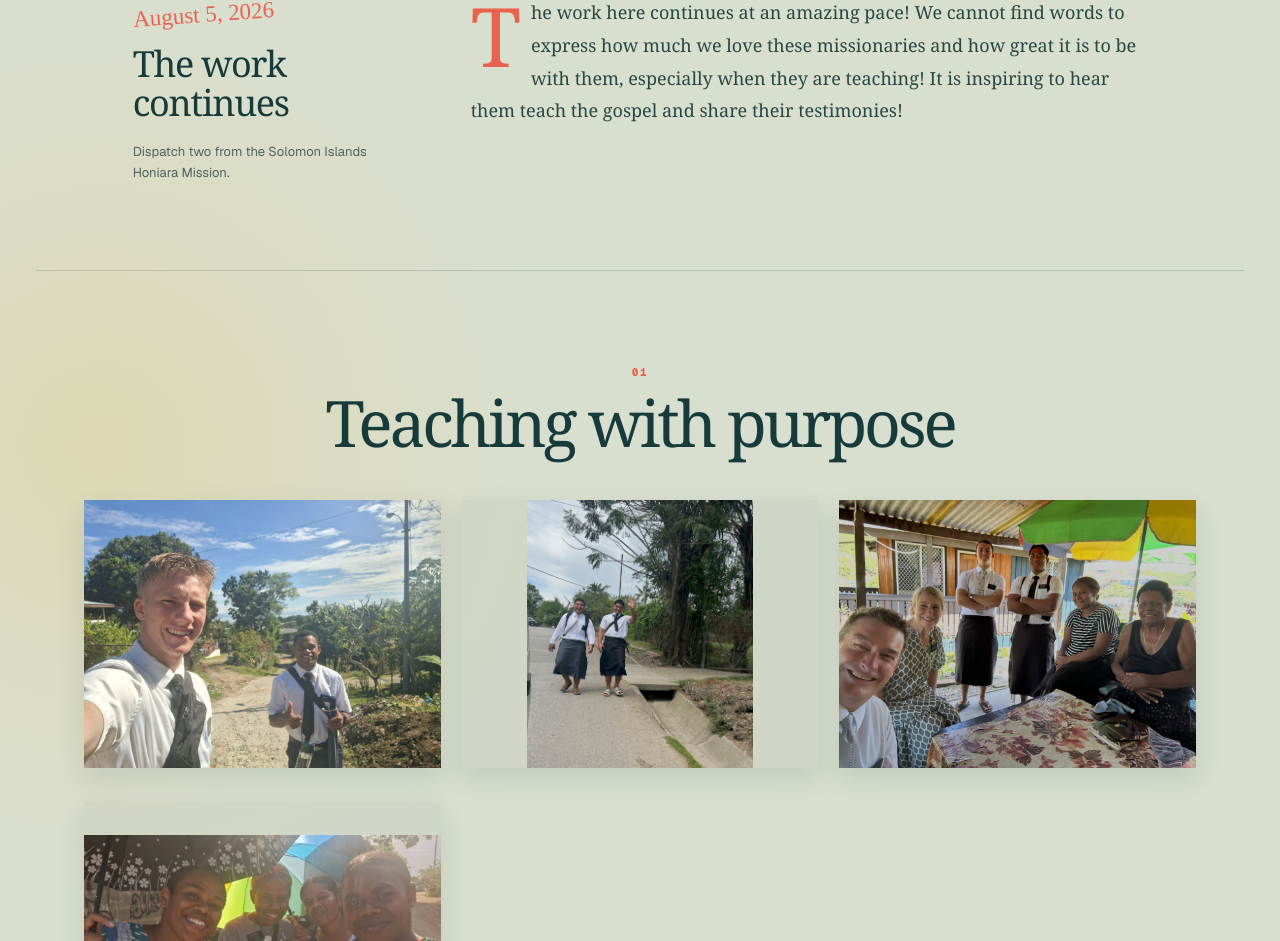
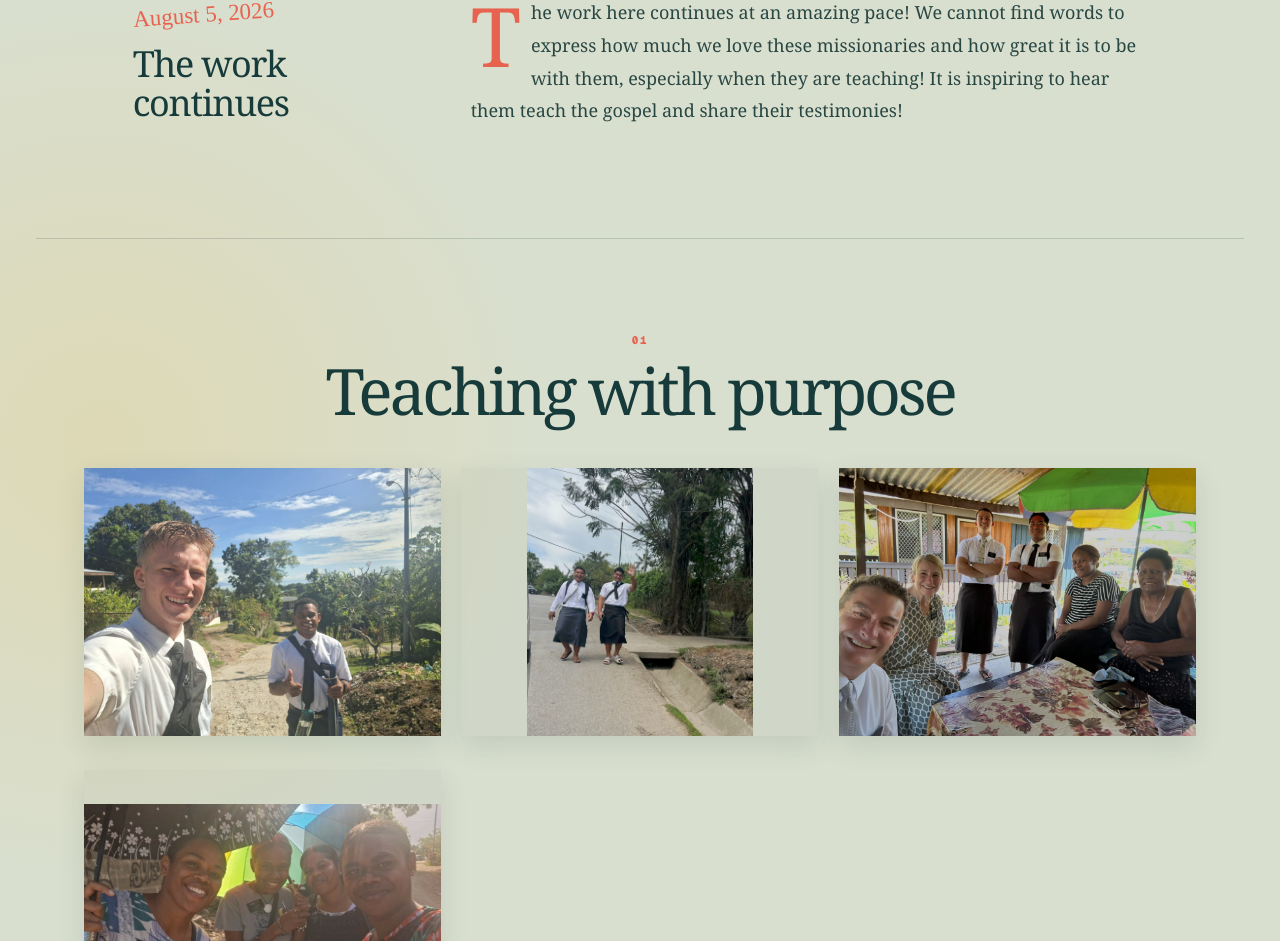
Before and after one commit to mckaycourt/solomon-islands-mission, a Next.js app: page /letters/august-5 in a window 1280 px wide. Shown: the part 944-1885 px from the top of the page. Built offline with nearby package versions, Linux system fonts and the light colour scheme.

Commit message:
Remove August intro subtitle

```diff
--- a/app/letters/august-5/page.tsx
+++ b/app/letters/august-5/page.tsx
@@ -151,7 +151,6 @@ export default function AugustFiveLetter() {
           <aside className="chapter-note">
             <span className="script">August 5, 2026</span>
             <h2>The work continues</h2>
-            <p>Dispatch two from the Solomon Islands Honiara Mission.</p>
           </aside>
           <div className="story">
             <p className="dropcap">The work here continues at an amazing pace! We cannot find words to express how much we love these missionaries and how great it is to be with them, especially when they are teaching! It is inspiring to hear them teach the gospel and share their testimonies!</p>
```
